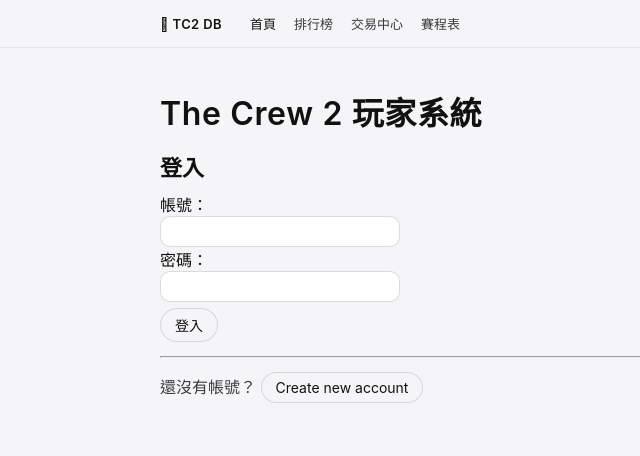
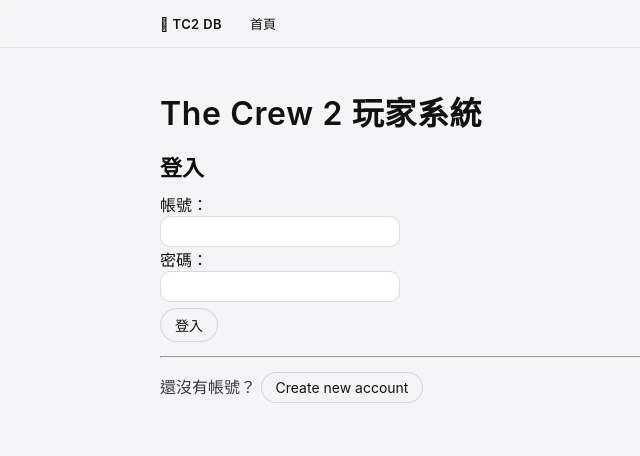
Before and after one commit to 91Lokki/tc2db, a plain HTML site: page index.html in a window 1280 px wide. Shown: the whole page, without its empty margins (4-644 px from the left). Drawn offline with Linux system fonts and the light colour scheme.

Commit message:
Update index.html

```diff
--- a/index.html
+++ b/index.html
@@ -15,9 +15,6 @@
                 <div class="header-logo"> TC2 DB</div>
                 <nav class="header-nav">
                     <a href="home.html" class="nav-link nav-link-active">首頁</a>
-                    <a href="leaderboard.html" class="nav-link">排行榜</a>
-                    <a href="trade.html" class="nav-link">交易中心</a>
-                    <a href="schedule.html" class="nav-link">賽程表</a>
                 </nav>
             </div>
         </div>
```
